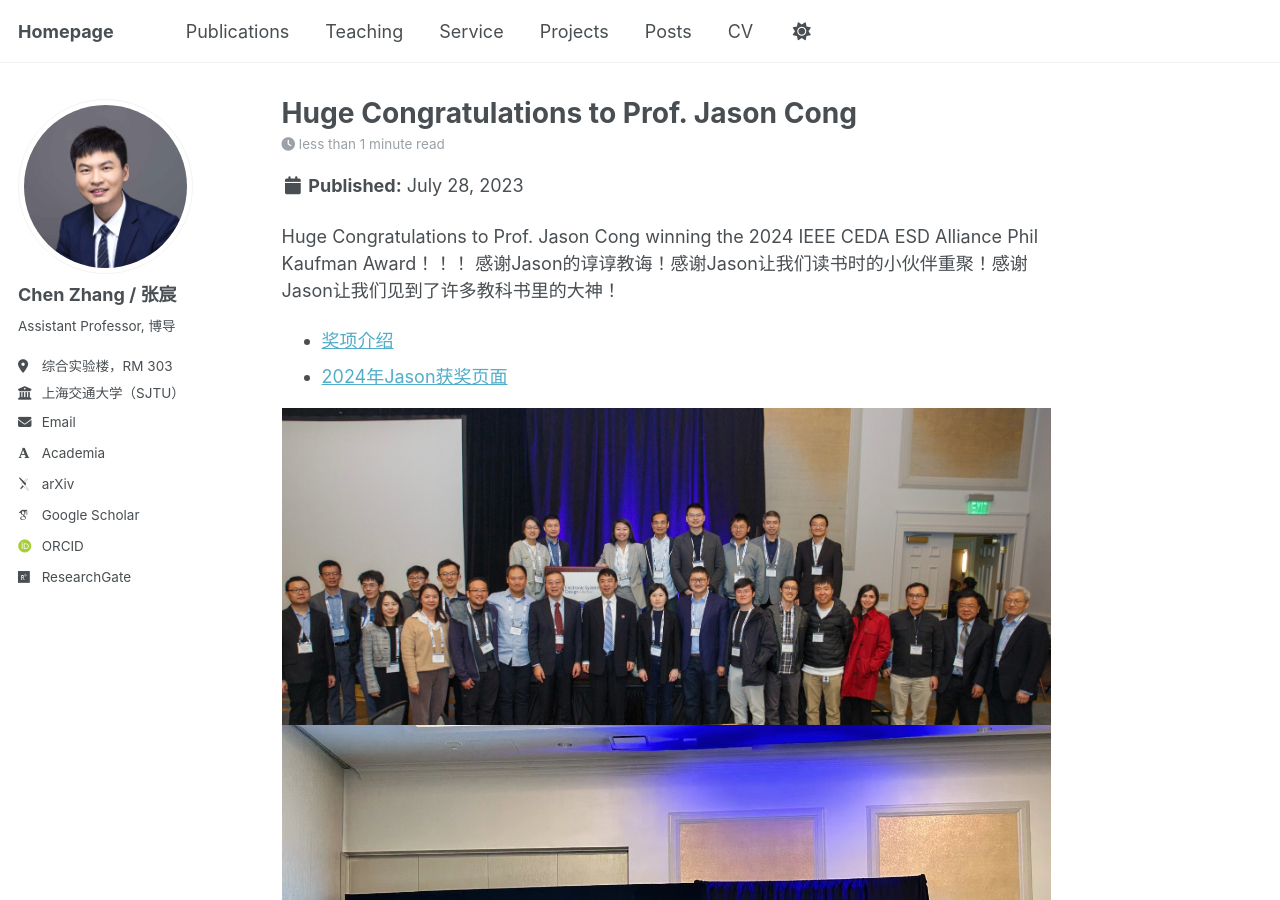
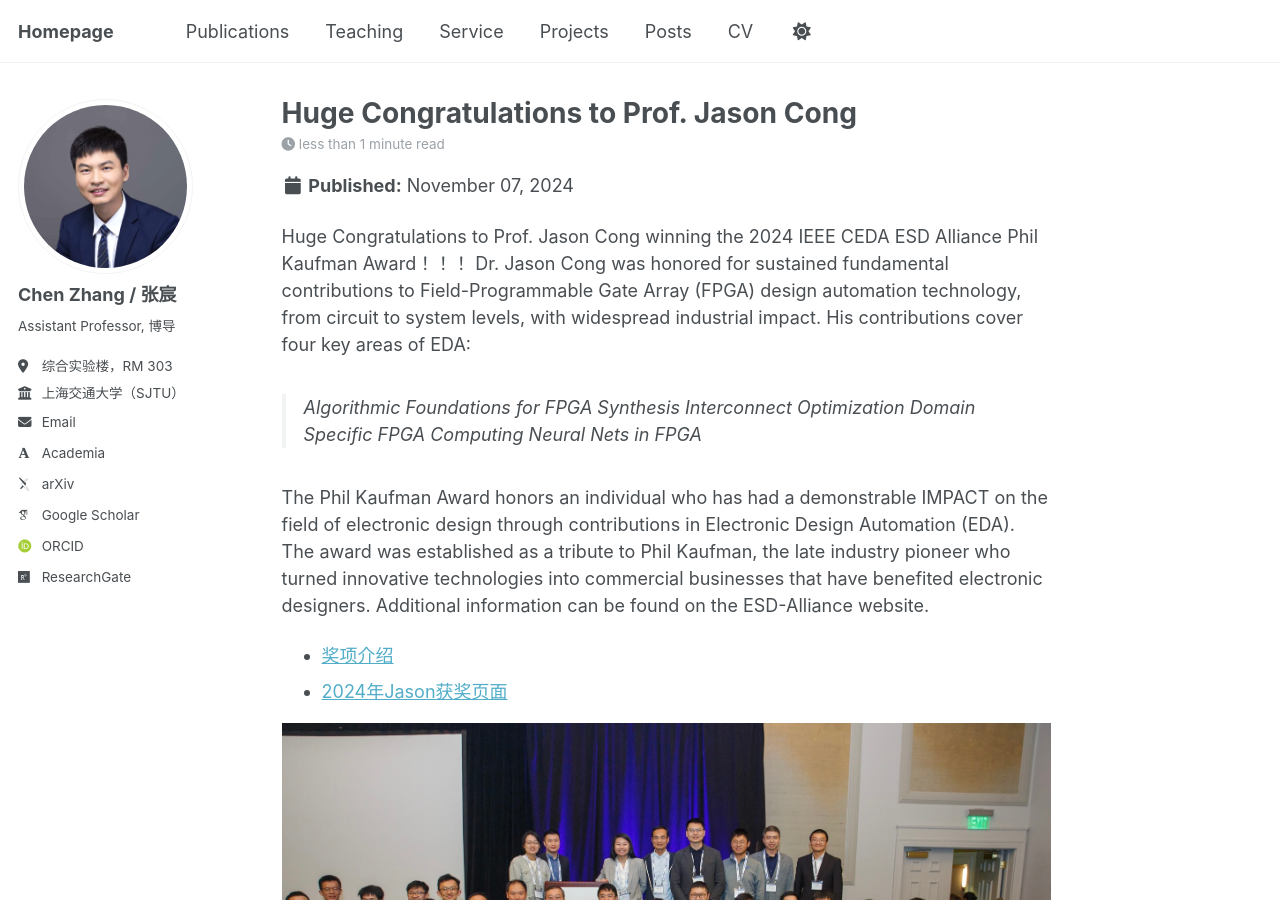
Before and after one commit to chenzhangsjtu/chenzhangsjtu.github.io, a Jekyll site: the page built from _posts/2024-11-07-Kaulfman.md, in a window 1280 px wide and 900 px high. Built offline with Jekyll 4.4.1, drawn with Linux system fonts in a browser that asks for light colours; some web fonts are replaced.

Commit message:
Update 2024-11-07-Kaulfman.md

```diff
--- a/_posts/2024-11-07-Kaulfman.md
+++ b/_posts/2024-11-07-Kaulfman.md
@@ -1,15 +1,19 @@
 ---
 title: 'Huge Congratulations to Prof. Jason Cong'
-date: 2023-07-28
+date: 2024-11-07
 excerpt: "恭喜导师Jason Cong获得EDA领域的诺贝尔奖！<br/><img src='/images/posts/phil-kaufman-award/jason.png'>"
-permalink: /posts/2023/07/28/
+permalink: /posts/2024/11/07/
 tags:
   - Academic Activities
   - News
 ---
 
 Huge Congratulations to Prof. Jason Cong winning the 2024 IEEE CEDA ESD Alliance Phil Kaufman Award！！！
-感谢Jason的谆谆教诲！感谢Jason让我们读书时的小伙伴重聚！感谢Jason让我们见到了许多教科书里的大神！
+Dr. Jason Cong was honored for sustained fundamental contributions to Field-Programmable Gate Array (FPGA) design automation technology, from circuit to system levels, with widespread industrial impact. His contributions cover four key areas of EDA:
+
+> Algorithmic Foundations for FPGA Synthesis Interconnect Optimization Domain Specific FPGA Computing Neural Nets in FPGA
+
+The Phil Kaufman Award honors an individual who has had a demonstrable IMPACT on the field of electronic design through contributions in Electronic Design Automation (EDA). The award was established as a tribute to Phil Kaufman, the late industry pioneer who turned innovative technologies into commercial businesses that have benefited electronic designers. Additional information can be found on the ESD-Alliance website.
 
 * [奖项介绍](https://www.semi.org/en/communities/esda/phil-kaufman-award)
 * [2024年Jason获奖页面](https://www.semi.org/en/communities/esda/mediaLibrary/2024_PhilKaufmanAward)
```
